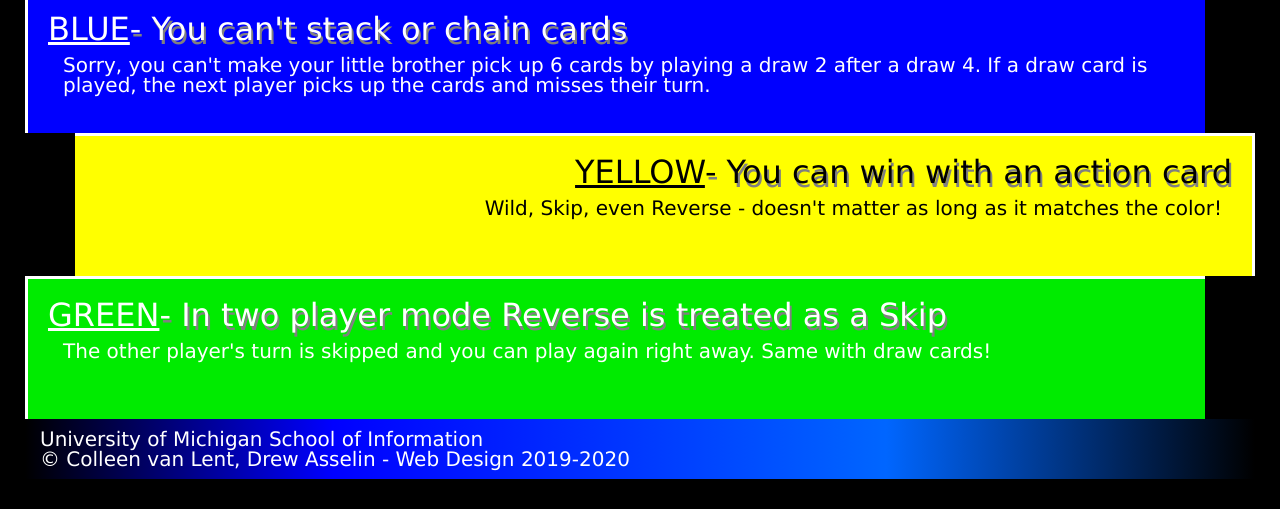
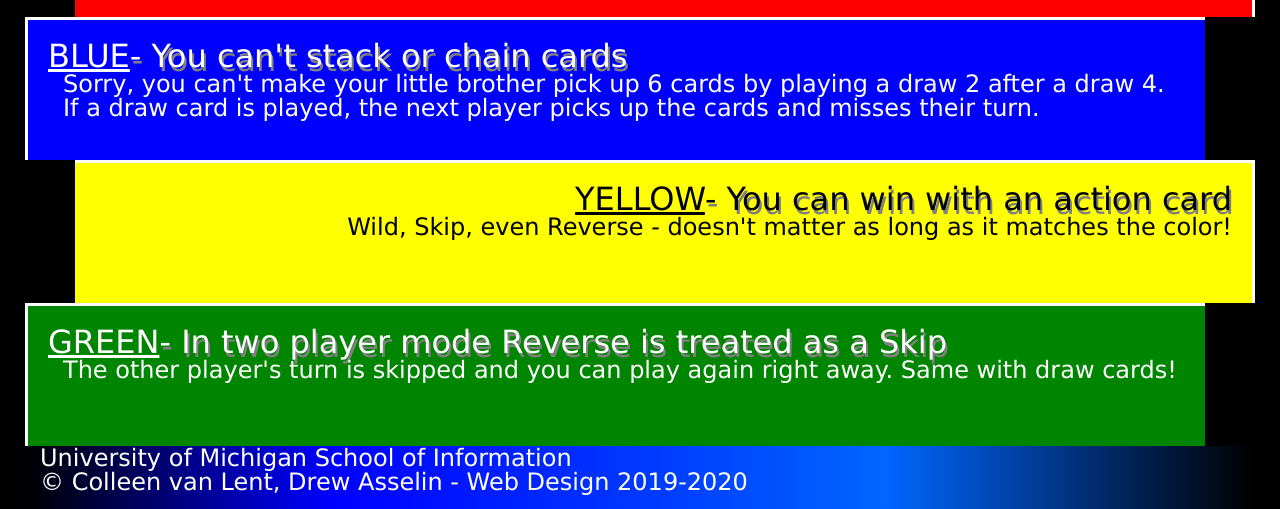
Before and after one commit to jzhang152/homework2-2022, a plain HTML site: page index.html in a window 1280 px wide. Shown: the part 719-1228 px from the top of the page. Before the commit the page ends 1198 px from the top, so only its background shows below. Drawn offline with Linux system fonts and the light colour scheme.

Commit message:
Add files via upload

```diff
--- a/css/style.css
+++ b/css/style.css
@@ -27,9 +27,11 @@ img{
 	margin-right: auto;
 }
 div{
-	height: 100px;
+	min-height: 100px;
 	padding:20px;
-	border: 3px solid #FFFFFF;
+	border-style: solid;
+	border-color: #FFFFFF;
+	border-width: 3px;
 }
 div.intro{
 	border-radius: 15px;
@@ -58,7 +60,7 @@ div.yellow{
 	color: #000000;
 }
 div.green{
-	background-color: #00EB00;
+	background-color: #008500;
 	text-align: left;
 	margin-right: 50px;
 	border-bottom: 3px;
@@ -72,9 +74,3 @@ span{
 footer{
 	background: linear-gradient(to right, #000000 0%, #0000ff 25%, #0066ff 70%, #000000 100%);
 }
-p{
-	font-size: 20px;
-	padding-top: 10px;
-	padding-right: 10px;
-	padding-bottom: 10px;
-}
```
